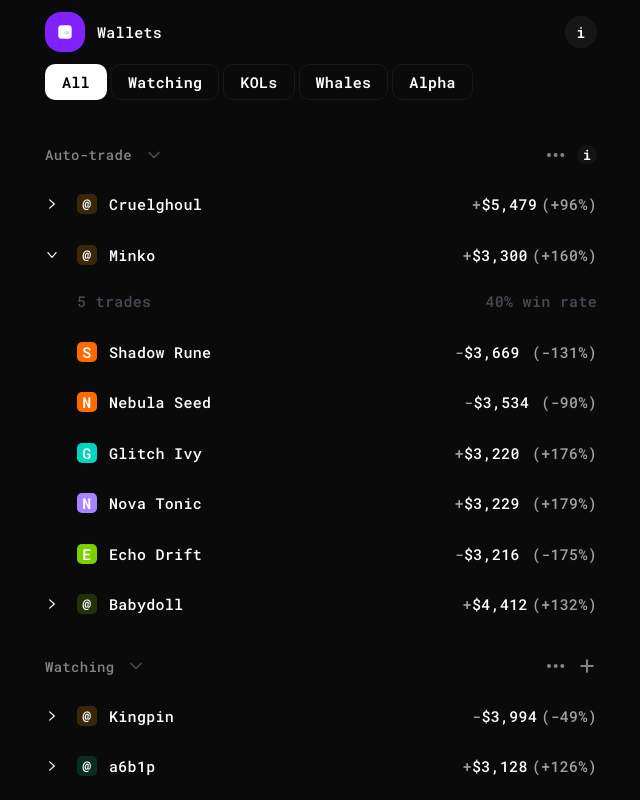
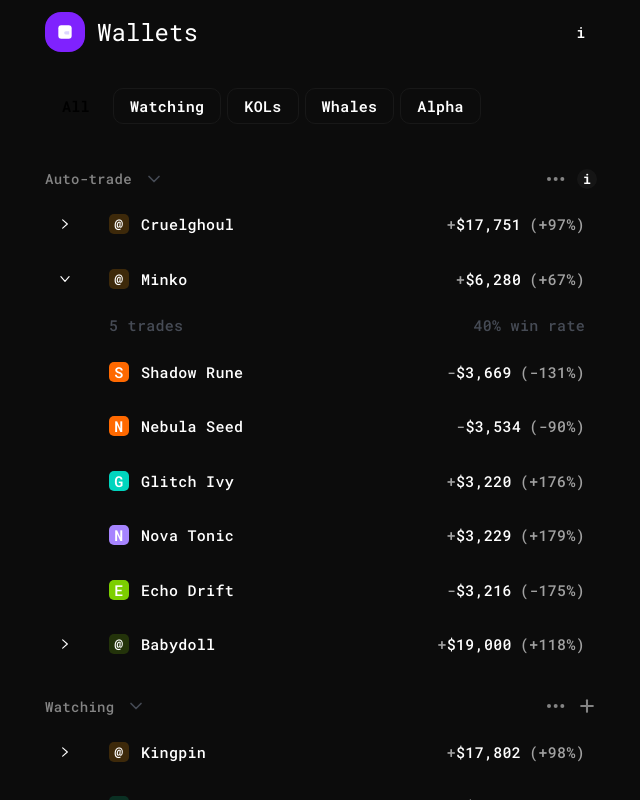
Before and after one commit to ericscotteisher/blackwing-wallets, a Next.js app: page / in a window 1280 px wide. Both pictures are taken after a click on the button 374 px from the left and 254 px from the top of the page. Shown: the top 800 px of the page, without its empty margins (319-959 px from the left). Built offline with nearby package versions, Linux system fonts and the light colour scheme.

Commit message:
UI updates

```diff
--- a/app/data.ts
+++ b/app/data.ts
@@ -158,13 +158,13 @@ function derivePNL(name: string, index: number) {
   const code = name
     .split("")
     .reduce((total, char, i) => total + char.charCodeAt(0) * (i + 1), 0);
-  const magnitude = (code % 250_000) + 5_000;
-  const sign = (code + index) % 5 === 0 ? -1 : 1;
+  const moneyRange = 32_000 + 120;
+  const rawMoney = (code * (index + 3)) % moneyRange;
+  const moneyPNL = Math.round(rawMoney) - 120;
 
-  const moneyPNL = sign * Math.round(magnitude / 2);
-  const percentBase = (code % 2_500) / 10;
-  const percentPNL =
-    sign * Math.round((percentBase < 5 ? percentBase + 25 : percentBase));
+  const percentRange = 130; // -10 to 120
+  const rawPercent = (code + index * 37) % percentRange;
+  const percentPNL = Math.round(rawPercent) - 10;
 
   return { moneyPNL, percentPNL };
 }
--- a/app/globals.css
+++ b/app/globals.css
@@ -1,8 +1,8 @@
 @import "tailwindcss";
 
 :root {
-  --background: #ffffff;
-  --foreground: #171717;
+  --background: #0c0c0c;
+  --foreground: #ededed;
 }
 
 @theme inline {
@@ -14,7 +14,7 @@
 
 @media (prefers-color-scheme: dark) {
   :root {
-    --background: #0a0a0a;
+    --background: #0c0c0c;
     --foreground: #ededed;
   }
 }
@@ -24,3 +24,7 @@ body {
   color: var(--foreground);
   font-family: var(--font-roboto-mono), monospace;
 }
+
+button {
+  background: none;
+}
--- a/app/page.tsx
+++ b/app/page.tsx
@@ -154,14 +154,14 @@ export default function Home() {
         <div className="flex h-10 w-10 items-center justify-center rounded-2xl bg-violet-600 text-white">
           <WalletGlyph />
         </div>
-        <span className={`${baseTextClass} text-white`}>Wallets</span>
+        <span className={`text-[24px] text-white`}>Wallets</span>
       </div>
     );
   };
 
   return (
-    <div className="flex min-h-screen justify-center bg-neutral-950 font-sans text-white">
-      <div className="relative flex w-full max-w-[600px] flex-col overflow-hidden bg-neutral-950">
+    <div className="flex min-h-screen justify-center bg-[#0C0C0C] font-sans text-white">
+      <div className="relative flex w-full max-w-[600px] flex-col overflow-hidden bg-[#0C0C0C]">
         <header className="flex h-16 items-center justify-between px-6">
           {renderNav()}
           {activeBottomTab === "Wallets" && !selectedWallet ? (
@@ -315,8 +315,8 @@ function WalletFeed({
 
   return (
     <div className={`${baseTextClass} pb-8 text-white`}>
-      <div className="-mx-6 mb-8 overflow-x-auto pb-1 [scrollbar-width:none] [-ms-overflow-style:none]">
-        <div className="flex w-max gap-1 px-6 [&::-webkit-scrollbar]:hidden">
+      <div className="-mx-6 mt-6 overflow-x-auto pb-1 [scrollbar-width:none] [-ms-overflow-style:none]">
+        <div className="flex w-max gap-1.5 px-6 [&::-webkit-scrollbar]:hidden">
           {walletFilterTabs.map((tab) => {
             const isActive = tab === walletFilter;
             return (
@@ -349,14 +349,14 @@ function WalletFeed({
             const spacingClass = isLast
               ? ""
               : isExpanded
-                ? "mb-10"
+                ? "mb-6"
                 : "mb-6";
             return (
               <section
                 key={section.id}
-                className={`space-y-7 ${spacingClass}`.trim()}
+                className={spacingClass}
               >
-                <div className="flex items-center justify-between">
+                <div className="flex items-center justify-between mb-2">
                   <button
                     type="button"
                     onClick={() => handleSectionToggle(section.id)}
@@ -381,7 +381,7 @@ function WalletFeed({
                 <AnimatedList
                   items={section.wallets}
                   expanded={isExpanded}
-                  className="space-y-7"
+                  className="space-y-0"
                   renderItem={(wallet) => (
                     <WalletRow
                       wallet={wallet}
@@ -438,11 +438,11 @@ function WalletRow({
 
   return (
     <div>
-      <div className="flex items-center gap-3">
+      <div className="group flex items-center gap-3 rounded-2xl transition-colors duration-200 hover:bg-[#181818] active:bg-[#181818]/80">
         <button
           type="button"
           onClick={onToggle}
-          className="flex h-5 w-5 shrink-0 items-center justify-start text-white transition hover:text-white"
+          className="flex h-10 w-10 shrink-0 items-center justify-center text-white transition"
           aria-label={expanded ? "Hide trades" : "Show trades"}
         >
           <ChevronIndicator direction={expanded ? "down" : "right"} />
@@ -451,7 +451,7 @@ function WalletRow({
         <button
           type="button"
           onClick={onSelect}
-          className="flex flex-1 items-center justify-between rounded-xl px-0 text-left transition focus-visible:outline-none"
+          className="flex flex-1 items-center justify-between rounded-2xl px-3 py-4 text-left transition focus-visible:outline-none"
           aria-label={`Open ${wallet.name}`}
         >
           <div className="flex items-center gap-3">
@@ -462,7 +462,7 @@ function WalletRow({
             </span>
             <span className={`${baseTextClass} text-white`}>{wallet.name}</span>
           </div>
-          <div className="flex items-center gap-1">
+          <div className="flex items-center gap-2">
             <span className={`${baseTextClass} text-white`}>
               <span className="text-[#A1A1A1]">{walletMoney.sign}</span>
               {walletMoney.amount}
@@ -475,17 +475,17 @@ function WalletRow({
       </div>
 
       {hasTradeEntries && (
-        <div className="pl-8">
-          <AnimatedList
-            items={tradeEntries}
-            expanded={expanded}
-            className="mt-6 space-y-7"
-            getKey={(entry) => entry.id}
+        <div className="pl-13">
+        <AnimatedList
+          items={tradeEntries}
+          expanded={expanded}
+          className="mt-2 space-y-0"
+          getKey={(entry) => entry.id}
             renderItem={(entry) => {
               if (entry.kind === "summary") {
                 return (
                   <div
-                    className={`flex items-center justify-between ${baseTextClass} text-[#464B55]`}
+                    className={`flex items-center mb-2 px-3 justify-between ${baseTextClass} text-[#464B55]`}
                   >
                     <span>{entry.summary.tradesLabel}</span>
                     <span>{entry.summary.winRateLabel}</span>
@@ -496,7 +496,7 @@ function WalletRow({
               const tradeMoney = getMoneyParts(trade.pricePNL);
               const tradePercent = getPercentDisplay(trade.percentPNL);
               return (
-                <div className="flex items-center justify-between">
+                <div className="group flex items-center justify-between rounded-2xl px-3 py-4 transition-colors duration-200 hover:bg-[#181818] active:bg-[#181818]/80">
                   <div className="flex items-center gap-3">
                     {trade.image ? (
                       <div className="h-5 w-5 overflow-hidden rounded-[5px]">
@@ -519,7 +519,7 @@ function WalletRow({
                       {trade.name}
                     </span>
                   </div>
-                  <div className="flex items-center gap-3">
+                  <div className="flex items-center gap-2">
                     <span className={`${baseTextClass} text-white`}>
                       <span className="text-[#A1A1A1]">{tradeMoney.sign}</span>
                       {tradeMoney.amount}
@@ -546,7 +546,7 @@ function BottomTabs({
   onChange: (tab: BottomTabId) => void;
 }) {
   return (
-    <nav className="absolute bottom-0 left-0 right-0 border-t border-white/10 bg-neutral-950/95 backdrop-blur">
+    <nav className="absolute bottom-0 left-0 right-0 border-t border-white/10 bg-[#0C0C0C]/95 backdrop-blur">
       <div className="flex h-16 items-center justify-around px-8">
         {bottomTabs.map((tab) => {
           const isActive = tab.id === activeTab;
```
